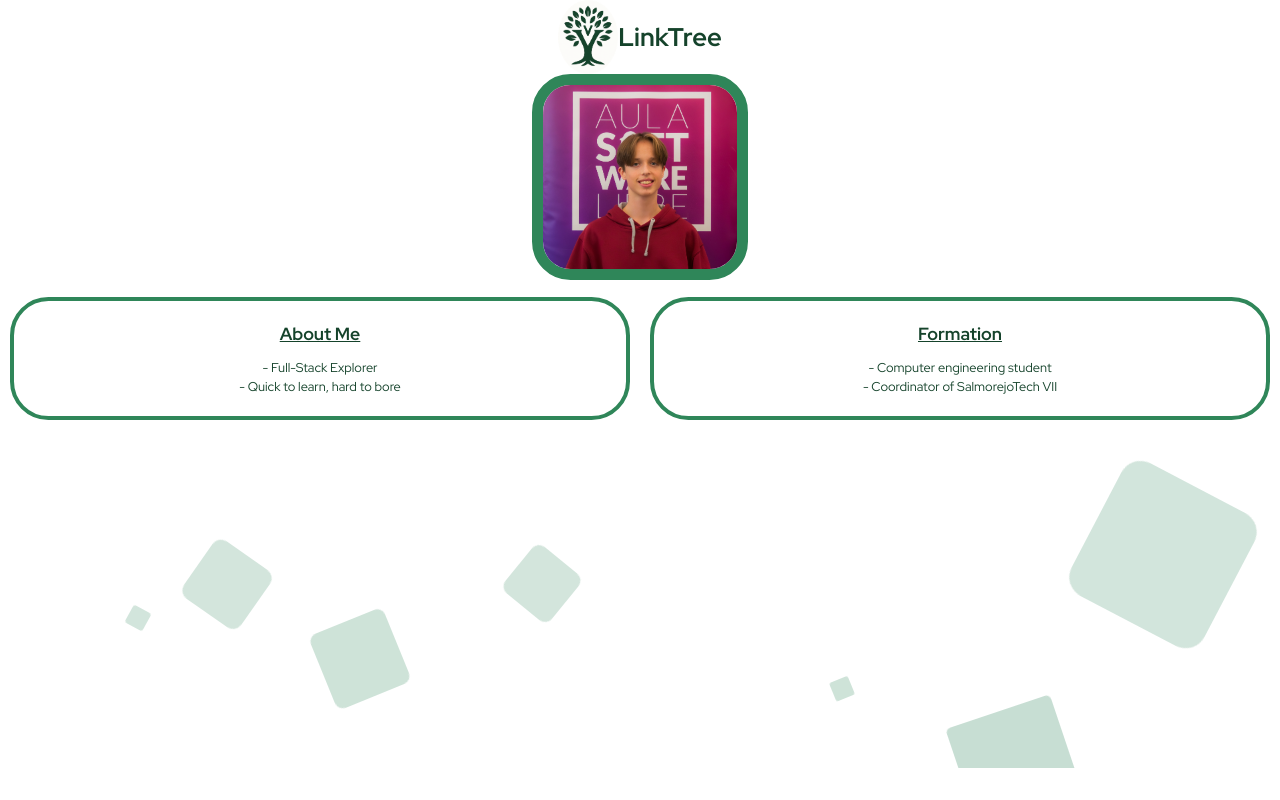
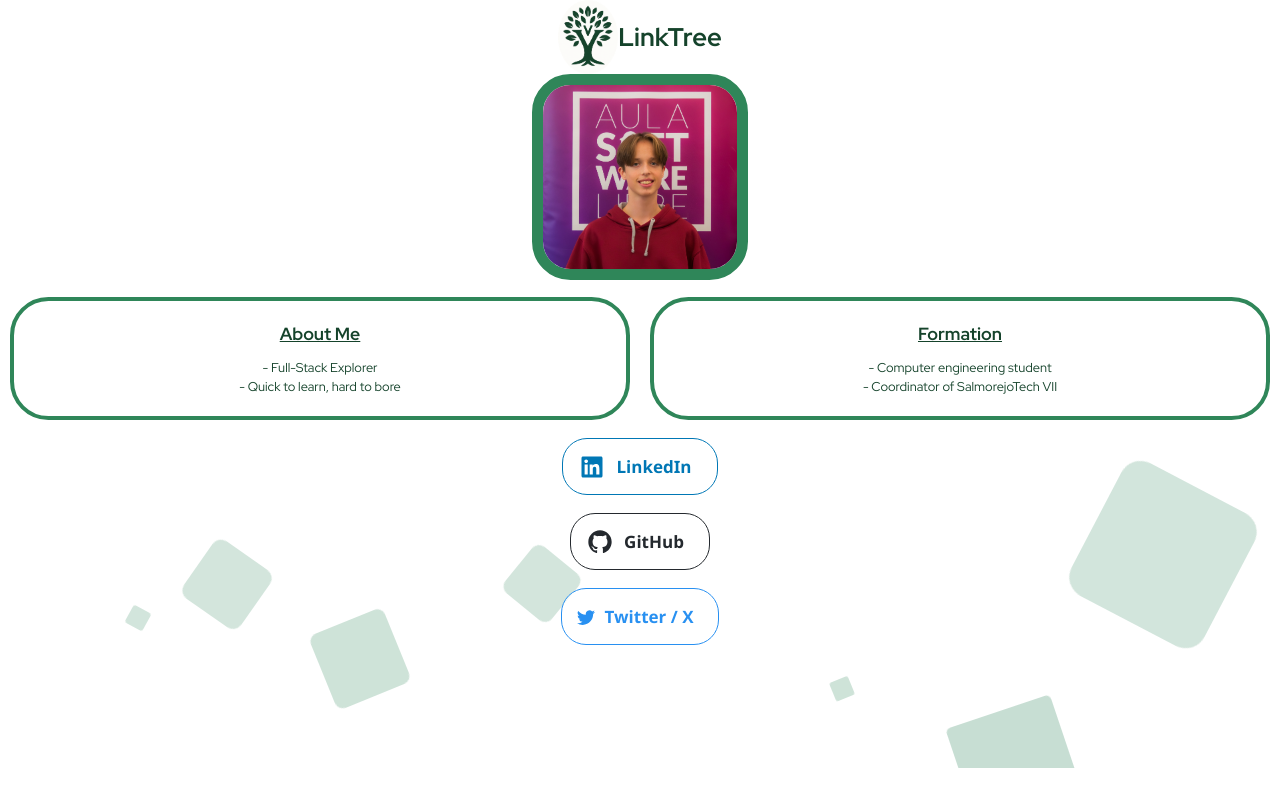
Before and after one commit to 000Volk000/linktree, a Next.js app: page / in a window 1280 px wide. Built offline with nearby package versions, Linux system fonts and the light colour scheme.

Commit message:
feat: Buttons Added

```diff
--- a/src/app/page.module.css
+++ b/src/app/page.module.css
@@ -51,3 +51,161 @@
   font-weight: 400;
   text-align: center;
 }
+
+.buttonGroup {
+  display: flex;
+  margin-top: calc(2vw + 1vh - 2vmin);
+}
+
+.linkedinButton {
+  background: rgba(255, 255, 255, 0.65);
+  position: relative;
+  padding: 5px 15px;
+  display: flex;
+  align-items: center;
+  font-size: 17px;
+  font-weight: 600;
+  text-decoration: none;
+  cursor: pointer;
+  border: 1px solid rgb(0, 119, 181);
+  border-radius: 25px;
+  outline: none;
+  overflow: hidden;
+  color: rgb(0, 119, 181);
+  transition: color 0.3s 0.1s ease-out;
+  text-align: center;
+}
+
+.linkedinButton span {
+  margin: 10px;
+}
+
+.linkedinButton::before {
+  position: absolute;
+  top: 0;
+  left: 0;
+  right: 0;
+  bottom: 0;
+  margin: auto;
+  content: "";
+  border-radius: 50%;
+  display: block;
+  width: 20em;
+  height: 20em;
+  left: -5em;
+  text-align: center;
+  transition: box-shadow 0.5s ease-out;
+  z-index: -1;
+}
+
+.linkedinButton:hover {
+  background: transparent;
+  color: #fff;
+  border: 1px solid rgb(0, 119, 181);
+}
+
+.linkedinButton:hover::before {
+  box-shadow: inset 0 0 0 10em rgb(0, 119, 181);
+}
+
+.githubButton {
+  background: rgba(255, 255, 255, 0.65);
+  position: relative;
+  padding: 5px 15px;
+  display: flex;
+  align-items: center;
+  font-size: 17px;
+  font-weight: 600;
+  text-decoration: none;
+  cursor: pointer;
+  border: 1px solid rgb(36, 41, 46);
+  border-radius: 25px;
+  outline: none;
+  overflow: hidden;
+  color: rgb(36, 41, 46);
+  transition: color 0.3s 0.1s ease-out;
+  text-align: center;
+}
+
+.githubButton span {
+  margin: 10px;
+}
+
+.githubButton::before {
+  position: absolute;
+  top: 0;
+  left: 0;
+  right: 0;
+  bottom: 0;
+  margin: auto;
+  content: "";
+  border-radius: 50%;
+  display: block;
+  width: 20em;
+  height: 20em;
+  left: -5em;
+  text-align: center;
+  transition: box-shadow 0.5s ease-out;
+  z-index: -1;
+}
+
+.githubButton:hover {
+  background: transparent;
+  color: #fff;
+  border: 1px solid rgb(36, 41, 46);
+}
+
+.githubButton:hover::before {
+  box-shadow: inset 0 0 0 10em rgb(36, 41, 46);
+}
+
+.twitterButton {
+  background: rgba(255, 255, 255, 0.65);
+  position: relative;
+  padding: 5px 15px;
+  display: flex;
+  align-items: center;
+  font-size: 17px;
+  font-weight: 600;
+  text-decoration: none;
+  cursor: pointer;
+  border: 1px solid rgb(40, 144, 241);
+  border-radius: 25px;
+  outline: none;
+  overflow: hidden;
+  color: rgb(40, 144, 241);
+  transition: color 0.3s 0.1s ease-out;
+  text-align: center;
+}
+
+.twitterButton span {
+  margin: 10px;
+}
+
+.twitterButton::before {
+  position: absolute;
+  top: 0;
+  left: 0;
+  right: 0;
+  bottom: 0;
+  margin: auto;
+  content: "";
+  border-radius: 50%;
+  display: block;
+  width: 20em;
+  height: 20em;
+  left: -5em;
+  text-align: center;
+  transition: box-shadow 0.5s ease-out;
+  z-index: -1;
+}
+
+.twitterButton:hover {
+  background: transparent;
+  color: #fff;
+  border: 1px solid rgb(40, 144, 241);
+}
+
+.twitterButton:hover::before {
+  box-shadow: inset 0 0 0 10em rgb(40, 144, 241);
+}
--- a/src/app/page.tsx
+++ b/src/app/page.tsx
@@ -50,6 +50,68 @@
           </p>
         </div>
       </div>
+      <div className={styles.buttonGroup}>
+        <a
+          href="https://www.linkedin.com/in/dar%C3%ADo-mart%C3%ADnez-kostyuk-931994330/"
+          target="_blank"
+          rel="noopener noreferrer"
+        >
+          <button className={styles.linkedinButton}>
+            <svg
+              xmlns="http://www.w3.org/2000/svg"
+              width="28"
+              height="28"
+              fill="currentColor"
+              className="bi bi-twitter"
+              viewBox="0 0 24 24"
+            >
+              <path d="M18.3362 18.339H15.6707V14.1622C15.6707 13.1662 15.6505 11.8845 14.2817 11.8845C12.892 11.8845 12.6797 12.9683 12.6797 14.0887V18.339H10.0142V9.75H12.5747V10.9207H12.6092C12.967 10.2457 13.837 9.53325 15.1367 9.53325C17.8375 9.53325 18.337 11.3108 18.337 13.6245V18.339H18.3362ZM7.00373 8.57475C6.14573 8.57475 5.45648 7.88025 5.45648 7.026C5.45648 6.1725 6.14648 5.47875 7.00373 5.47875C7.85873 5.47875 8.55173 6.1725 8.55173 7.026C8.55173 7.88025 7.85798 8.57475 7.00373 8.57475ZM8.34023 18.339H5.66723V9.75H8.34023V18.339ZM19.6697 3H4.32923C3.59498 3 3.00098 3.5805 3.00098 4.29675V19.7033C3.00098 20.4202 3.59498 21 4.32923 21H19.6675C20.401 21 21.001 20.4202 21.001 19.7033V4.29675C21.001 3.5805 20.401 3 19.6675 3H19.6697Z"></path>
+            </svg>
+            <span>LinkedIn</span>
+          </button>
+        </a>
+      </div>
+      <div className={styles.buttonGroup}>
+        <a
+          href="https://github.com/000Volk000"
+          target="_blank"
+          rel="noopener noreferrer"
+        >
+          <button className={styles.githubButton}>
+            <svg
+              viewBox="0 0 24 24"
+              fill="currentColor"
+              height="28"
+              width="28"
+              xmlns="http://www.w3.org/2000/svg"
+            >
+              <path d="M12.001 2C6.47598 2 2.00098 6.475 2.00098 12C2.00098 16.425 4.86348 20.1625 8.83848 21.4875C9.33848 21.575 9.52598 21.275 9.52598 21.0125C9.52598 20.775 9.51348 19.9875 9.51348 19.15C7.00098 19.6125 6.35098 18.5375 6.15098 17.975C6.03848 17.6875 5.55098 16.8 5.12598 16.5625C4.77598 16.375 4.27598 15.9125 5.11348 15.9C5.90098 15.8875 6.46348 16.625 6.65098 16.925C7.55098 18.4375 8.98848 18.0125 9.56348 17.75C9.65098 17.1 9.91348 16.6625 10.201 16.4125C7.97598 16.1625 5.65098 15.3 5.65098 11.475C5.65098 10.3875 6.03848 9.4875 6.67598 8.7875C6.57598 8.5375 6.22598 7.5125 6.77598 6.1375C6.77598 6.1375 7.61348 5.875 9.52598 7.1625C10.326 6.9375 11.176 6.825 12.026 6.825C12.876 6.825 13.726 6.9375 14.526 7.1625C16.4385 5.8625 17.276 6.1375 17.276 6.1375C17.826 7.5125 17.476 8.5375 17.376 8.7875C18.0135 9.4875 18.401 10.375 18.401 11.475C18.401 15.3125 16.0635 16.1625 13.8385 16.4125C14.201 16.725 14.5135 17.325 14.5135 18.2625C14.5135 19.6 14.501 20.675 14.501 21.0125C14.501 21.275 14.6885 21.5875 15.1885 21.4875C19.259 20.1133 21.9999 16.2963 22.001 12C22.001 6.475 17.526 2 12.001 2Z"></path>
+            </svg>
+            <span>GitHub</span>
+          </button>
+        </a>
+      </div>
+      <div className={styles.buttonGroup}>
+        <a
+          href="https://x.com/000Volk000"
+          target="_blank"
+          rel="noopener noreferrer"
+        >
+          <button className={styles.twitterButton}>
+            <svg
+              viewBox="0 0 16 16"
+              className="bi bi-twitter"
+              fill="currentColor"
+              height="18"
+              width="18"
+              xmlns="http://www.w3.org/2000/svg"
+            >
+              <path d="M5.026 15c6.038 0 9.341-5.003 9.341-9.334 0-.14 0-.282-.006-.422A6.685 6.685 0 0 0 16 3.542a6.658 6.658 0 0 1-1.889.518 3.301 3.301 0 0 0 1.447-1.817 6.533 6.533 0 0 1-2.087.793A3.286 3.286 0 0 0 7.875 6.03a9.325 9.325 0 0 1-6.767-3.429 3.289 3.289 0 0 0 1.018 4.382A3.323 3.323 0 0 1 .64 6.575v.045a3.288 3.288 0 0 0 2.632 3.218 3.203 3.203 0 0 1-.865.115 3.23 3.23 0 0 1-.614-.057 3.283 3.283 0 0 0 3.067 2.277A6.588 6.588 0 0 1 .78 13.58a6.32 6.32 0 0 1-.78-.045A9.344 9.344 0 0 0 5.026 15z"></path>
+            </svg>
+            <span>Twitter / X</span>
+          </button>
+        </a>
+      </div>
     </div>
   );
 }
```
